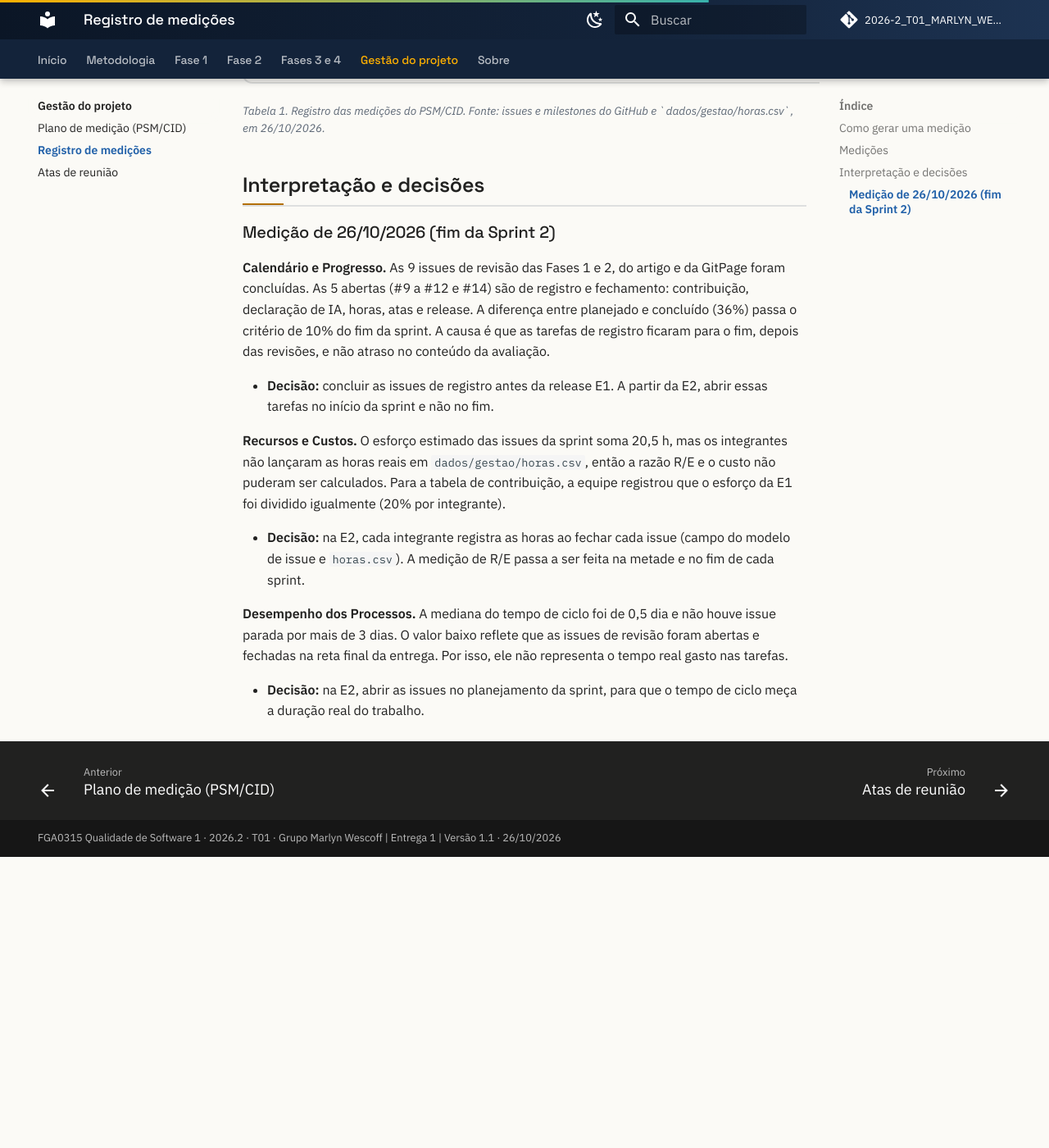
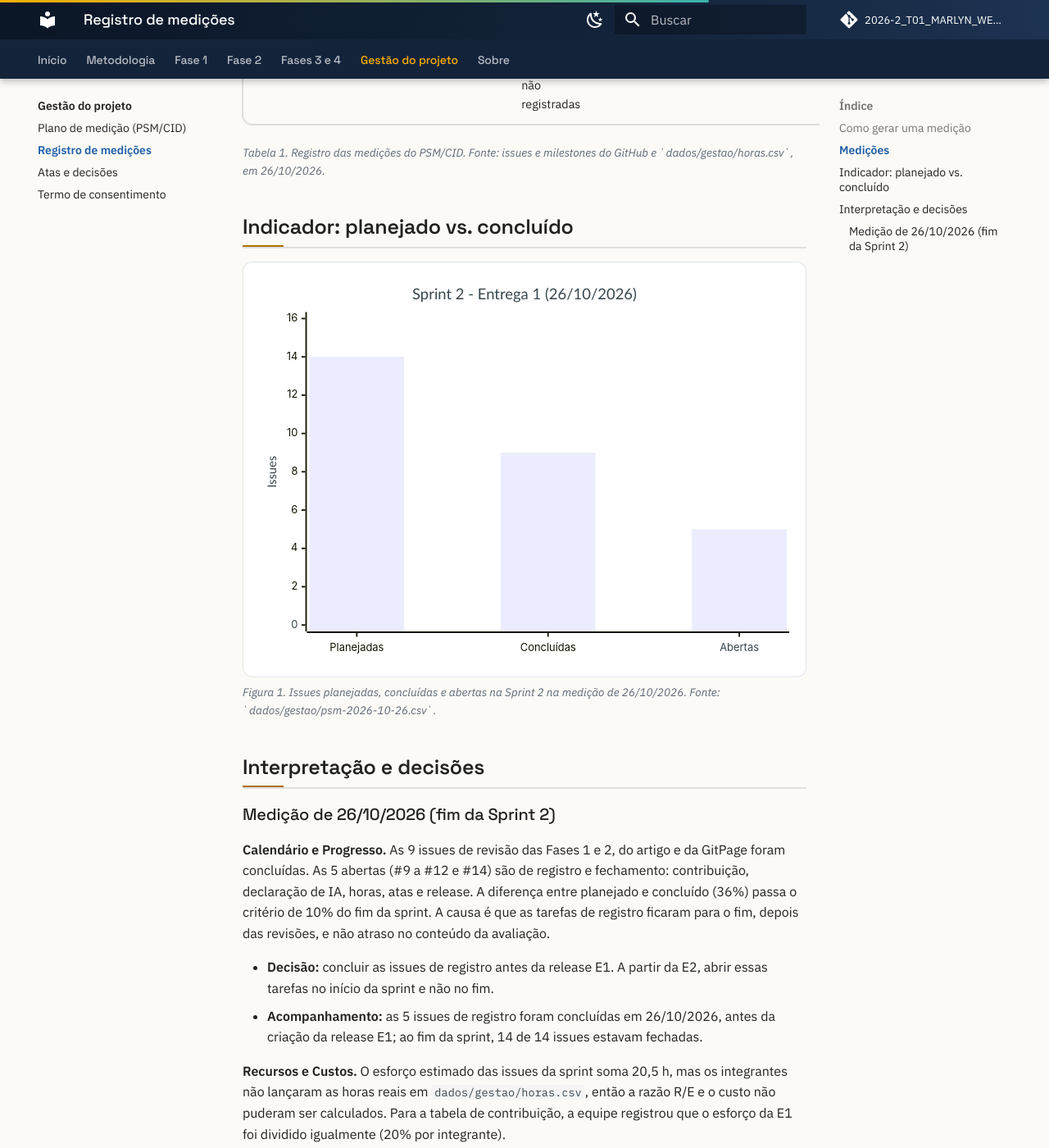
Before and after one commit to FCTE-Qualidade-de-Software-1/2026-2_T01_MARLYN_WESCOFF, an MkDocs documentation site: the page built from docs/gestao/registro-medicoes.md, in a window 1280 px wide and 1400 px high, scrolled down 860 px. Shown: the whole window at 82% size. Built offline with MkDocs 1.6.1 and Material for MkDocs 9.7.7, drawn with Linux system fonts in a browser that asks for light colours; comment, search, counter and statistics services are not loaded; before the commit the page ends 1905 px from its top, so only the background shows below that; some of the changed text lies outside the part shown.

Commit message:
Mapa dos critérios, termo de consentimento, evidência do produto, gráfico e coleta semanal do PSM, CONTRIBUTING

````diff
--- a/docs/gestao/registro-medicoes.md
+++ b/docs/gestao/registro-medicoes.md
@@ -8,7 +8,7 @@ Cada medição é um retrato datado gerado por `scripts/psm_coleta.py` e guardad
 python3 scripts/psm_coleta.py --repo FCTE-Qualidade-de-Software-1/2026-2_T01_MARLYN_WESCOFF
 ```
 
-O script imprime o resumo em Markdown e grava `dados/gestao/psm-AAAA-MM-DD.csv`.
+O script imprime o resumo em Markdown e grava `dados/gestao/psm-AAAA-MM-DD.csv`. O workflow `psm-coleta.yml` também roda o script toda segunda-feira e versiona o retrato automaticamente.
 
 ## Medições
 
@@ -18,6 +18,18 @@ O script imprime o resumo em Markdown e grava `dados/gestao/psm-AAAA-MM-DD.csv`.
 
 <p class="legenda">Tabela 1. Registro das medições do PSM/CID. Fonte: issues e milestones do GitHub e `dados/gestao/horas.csv`, em 26/10/2026.</p>
 
+## Indicador: planejado vs. concluído
+
+```mermaid
+xychart-beta
+    title "Sprint 2 - Entrega 1 (26/10/2026)"
+    x-axis ["Planejadas", "Concluídas", "Abertas"]
+    y-axis "Issues" 0 --> 16
+    bar [14, 9, 5]
+```
+
+<p class="legenda">Figura 1. Issues planejadas, concluídas e abertas na Sprint 2 na medição de 26/10/2026. Fonte: `dados/gestao/psm-2026-10-26.csv`.</p>
+
 ## Interpretação e decisões
 
 ### Medição de 26/10/2026 (fim da Sprint 2)
@@ -25,6 +37,7 @@ O script imprime o resumo em Markdown e grava `dados/gestao/psm-AAAA-MM-DD.csv`.
 **Calendário e Progresso.** As 9 issues de revisão das Fases 1 e 2, do artigo e da GitPage foram concluídas. As 5 abertas (#9 a #12 e #14) são de registro e fechamento: contribuição, declaração de IA, horas, atas e release. A diferença entre planejado e concluído (36%) passa o critério de 10% do fim da sprint. A causa é que as tarefas de registro ficaram para o fim, depois das revisões, e não atraso no conteúdo da avaliação.
 
 - **Decisão:** concluir as issues de registro antes da release E1. A partir da E2, abrir essas tarefas no início da sprint e não no fim.
+- **Acompanhamento:** as 5 issues de registro foram concluídas em 26/10/2026, antes da criação da release E1; ao fim da sprint, 14 de 14 issues estavam fechadas.
 
 **Recursos e Custos.** O esforço estimado das issues da sprint soma 20,5 h, mas os integrantes não lançaram as horas reais em `dados/gestao/horas.csv`, então a razão R/E e o custo não puderam ser calculados. Para a tabela de contribuição, a equipe registrou que o esforço da E1 foi dividido igualmente (20% por integrante).
 
--- a/mkdocs.yml
+++ b/mkdocs.yml
@@ -124,13 +124,15 @@ nav:
       - gestao/index.md
       - Plano de medição (PSM/CID): gestao/plano-psm.md
       - Registro de medições: gestao/registro-medicoes.md
-      - Atas de reunião: gestao/atas.md
+      - Atas e decisões: gestao/atas.md
+      - Termo de consentimento: gestao/termo-consentimento.md
   - Sobre:
       - sobre/index.md
       - Equipe e contribuição: sobre/equipe.md
       - Declaração de uso de IA: sobre/uso-de-ia.md
       - Referências: sobre/referencias.md
       - Entregas e releases: sobre/entregas.md
+      - Critérios de avaliação: sobre/criterios.md
 
 validation:
   links:
````
Also changed, not shown: CONTRIBUTING.md (added, +32 -0 lines), README.md (+4 -1 lines), docs/fase-1/produto.md (+4 -0 lines), docs/gestao/termo-consentimento.md (added, +31 -0 lines), docs/sobre/criterios.md (added, +59 -0 lines), docs/sobre/index.md (+1 -0 lines), docs/assets/evidencias/moodle-5-3-release.png (added), 1 other file.
